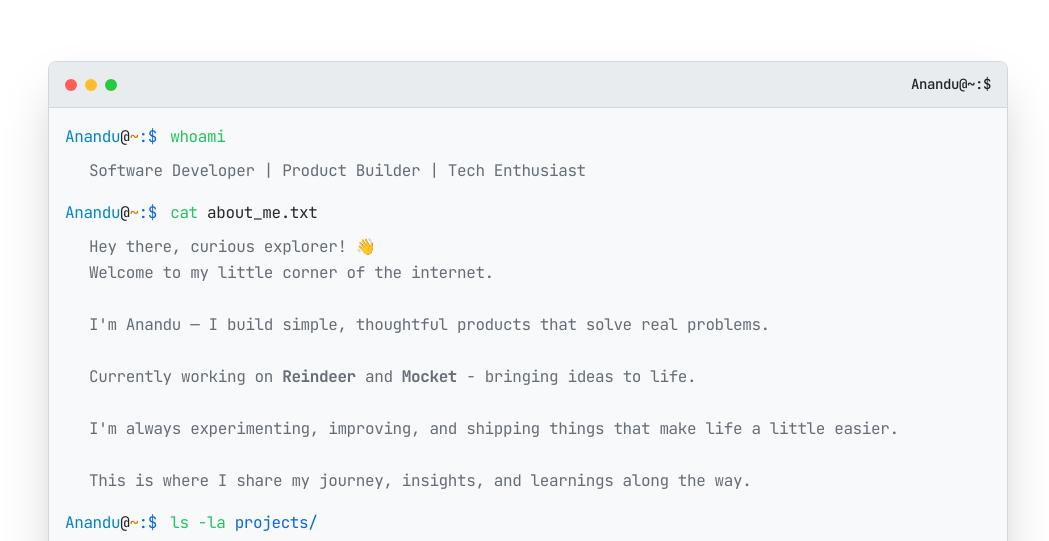
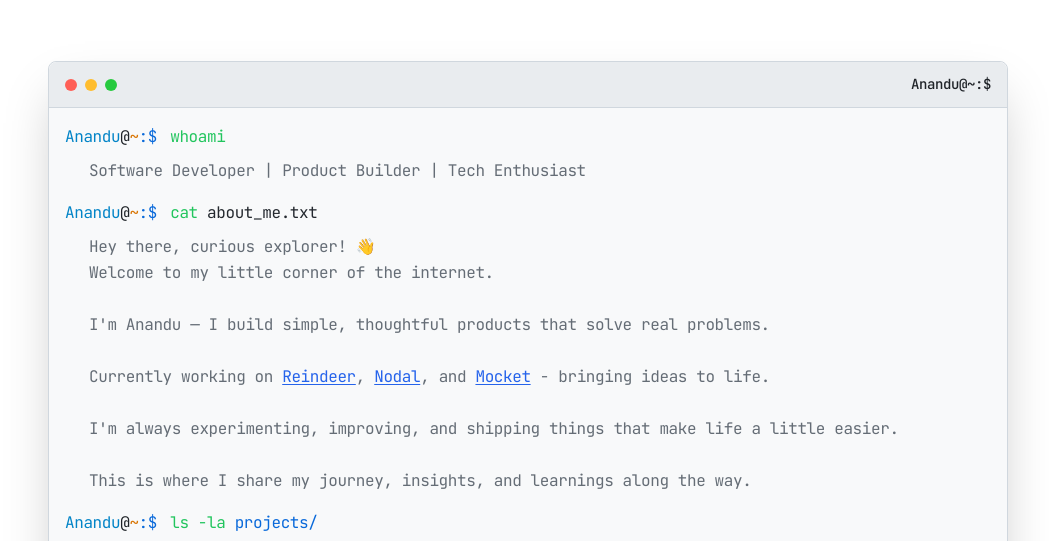
Before and after one commit to anandukch/anandukch.github.io, an Astro site: page / in a window 1280 px wide. Shown: the part 196-737 px from the top of the page, without its empty margins (112-1161 px from the left). Built offline with nearby package versions, Linux system fonts and the light colour scheme; Astro itself is replaced by a stand-in of ours; some packages are replaced by stand-ins of ours.

Commit message:
chore: add hyperlinks to project names in terminal component

```diff
--- a/src/components/Terminal.astro
+++ b/src/components/Terminal.astro
@@ -38,7 +38,7 @@
       I'm Anandu — I build simple, thoughtful products that solve real problems.
       <br />
       <br />
-      Currently working on <b>Reindeer</b> and <b>Mocket</b> - bringing ideas to life.
+      Currently working on <a href="https://tryreindeer.com" target="_blank" class="text-skin-accent underline underline-offset-2">Reindeer</a>, <a href="https://getnodal.space" target="_blank" class="text-skin-accent underline underline-offset-2">Nodal</a>, and <a href="https://mocket.vercel.app" target="_blank" class="text-skin-accent underline underline-offset-2">Mocket</a> - bringing ideas to life.
       <br />
       <br />
       I'm always experimenting, improving, and shipping things that make life a little easier.
```
